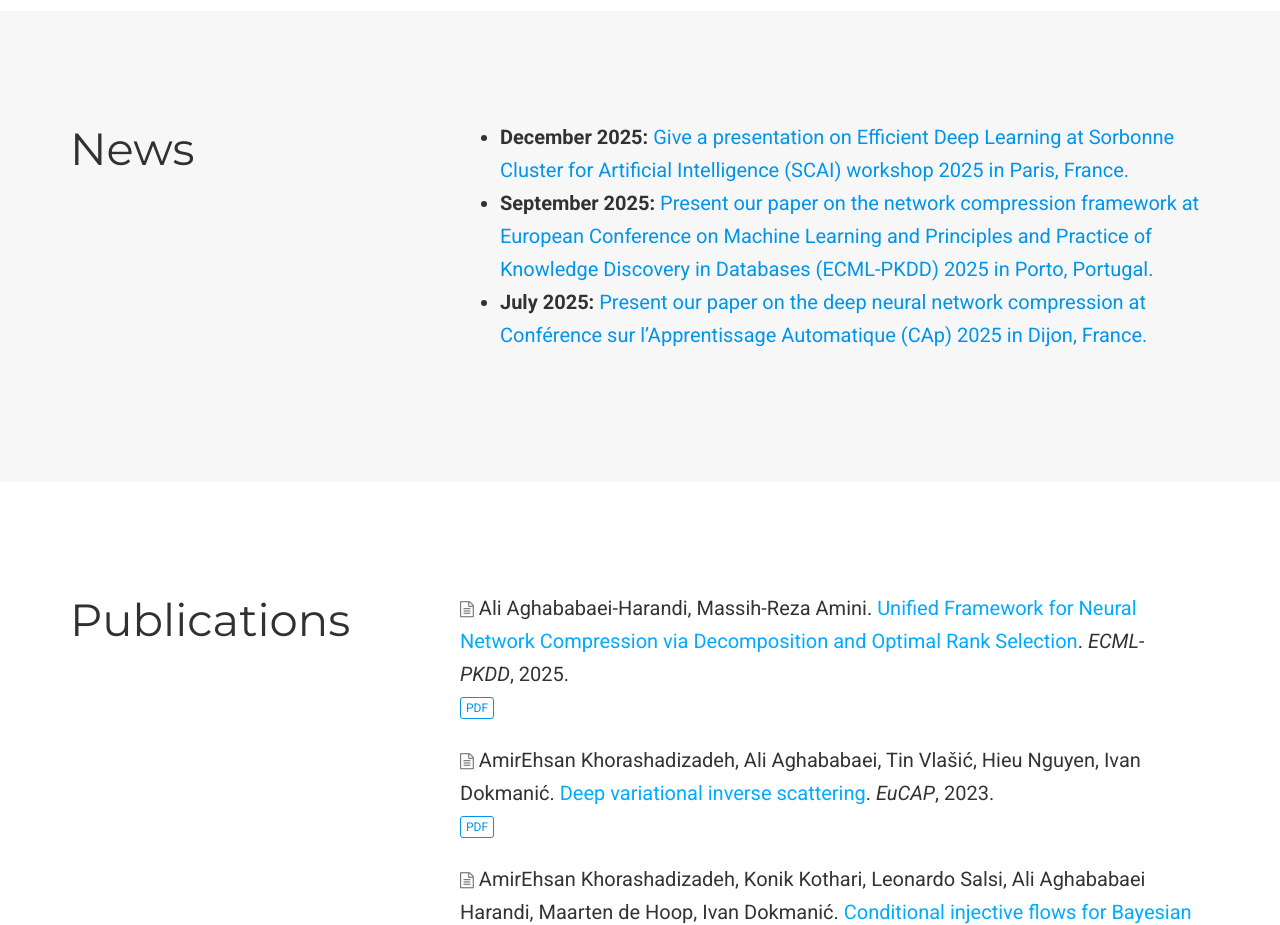
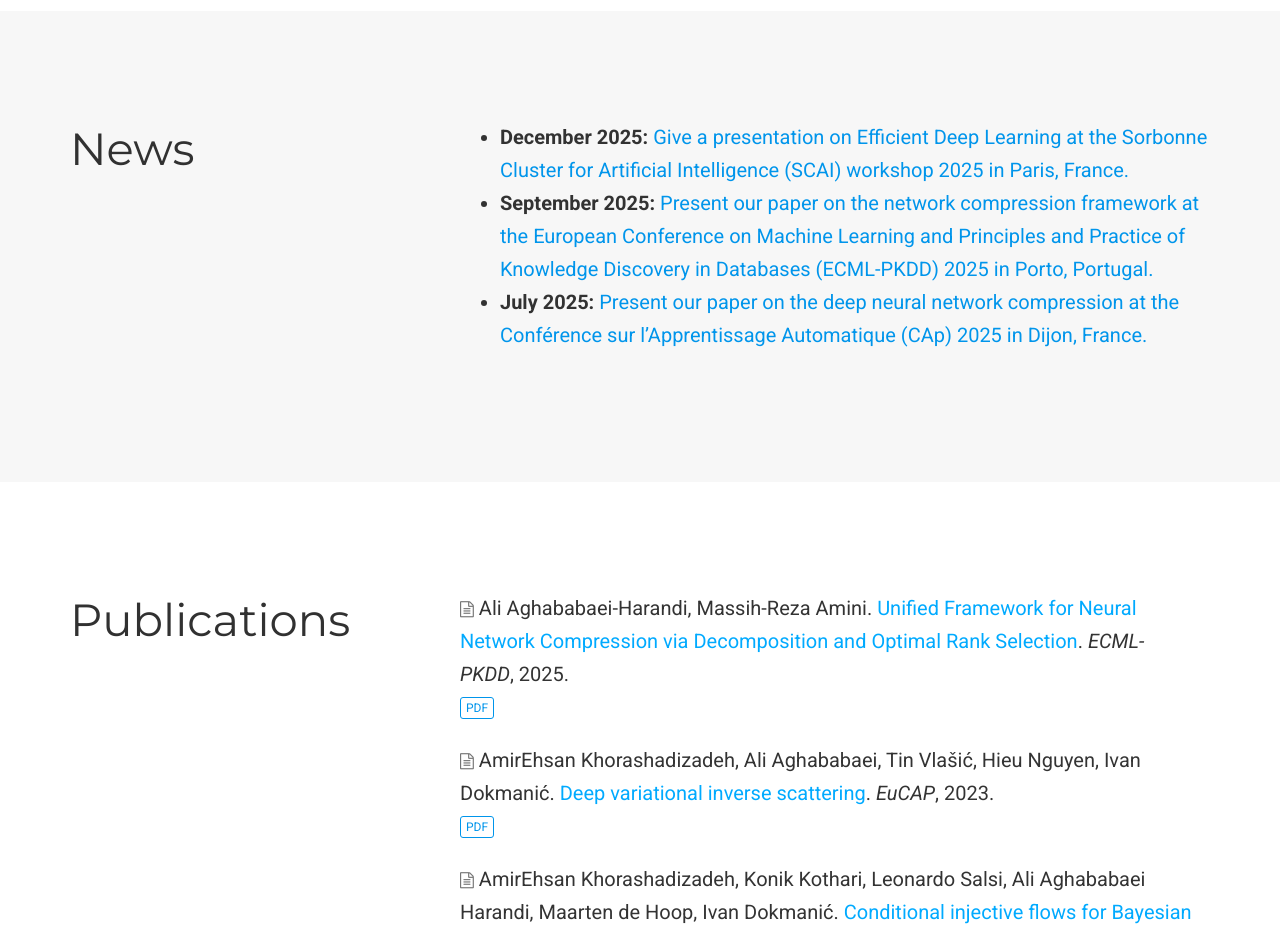
Before and after one commit to aah94/aah94.github.io, a plain HTML site: page index.html in a window 1280 px wide. Shown: the part 980-1905 px from the top of the page. Drawn offline with nearby package versions, Linux system fonts and the light colour scheme; some packages are replaced by stand-ins of ours; some icons are missing.

Commit message:
Update index.html

```diff
--- a/index.html
+++ b/index.html
@@ -317,19 +317,19 @@
         <ul>
             <li><strong>December 2025:</strong>
               <a href="https://www.dataia.eu/evenements/workshop-fondements-mathematiques-de-lia-6eme-edition" target="_blank">
-                Give a presentation on Efficient Deep Learning at Sorbonne Cluster for Artificial Intelligence (SCAI)  workshop 2025 in Paris, France.
+                Give a presentation on Efficient Deep Learning at the Sorbonne Cluster for Artificial Intelligence (SCAI) workshop 2025 in Paris, France.
               </a>
             </li>
 
             <li><strong>September 2025:</strong>
               <a href="https://ecmlpkdd.org/2025/program/" target="_blank">
-               Present our paper on the network compression framework at European Conference on Machine Learning and Principles and Practice of Knowledge Discovery in Databases (ECML-PKDD) 2025 in Porto, Portugal.
+               Present our paper on the network compression framework at the European Conference on Machine Learning and Principles and Practice of Knowledge Discovery in Databases (ECML-PKDD) 2025 in Porto, Portugal.
               </a>
             </li>
 
             <li><strong>July 2025:</strong>
               <a href="https://pfia2025.u-bourgogne.fr/programme/" target="_blank">
-                Present our paper on the deep neural network compression at Conférence sur l’Apprentissage Automatique (CAp) 2025 in Dijon, France.
+                Present our paper on the deep neural network compression at the Conférence sur l’Apprentissage Automatique (CAp) 2025 in Dijon, France.
               </a>
             </li>
 
```
